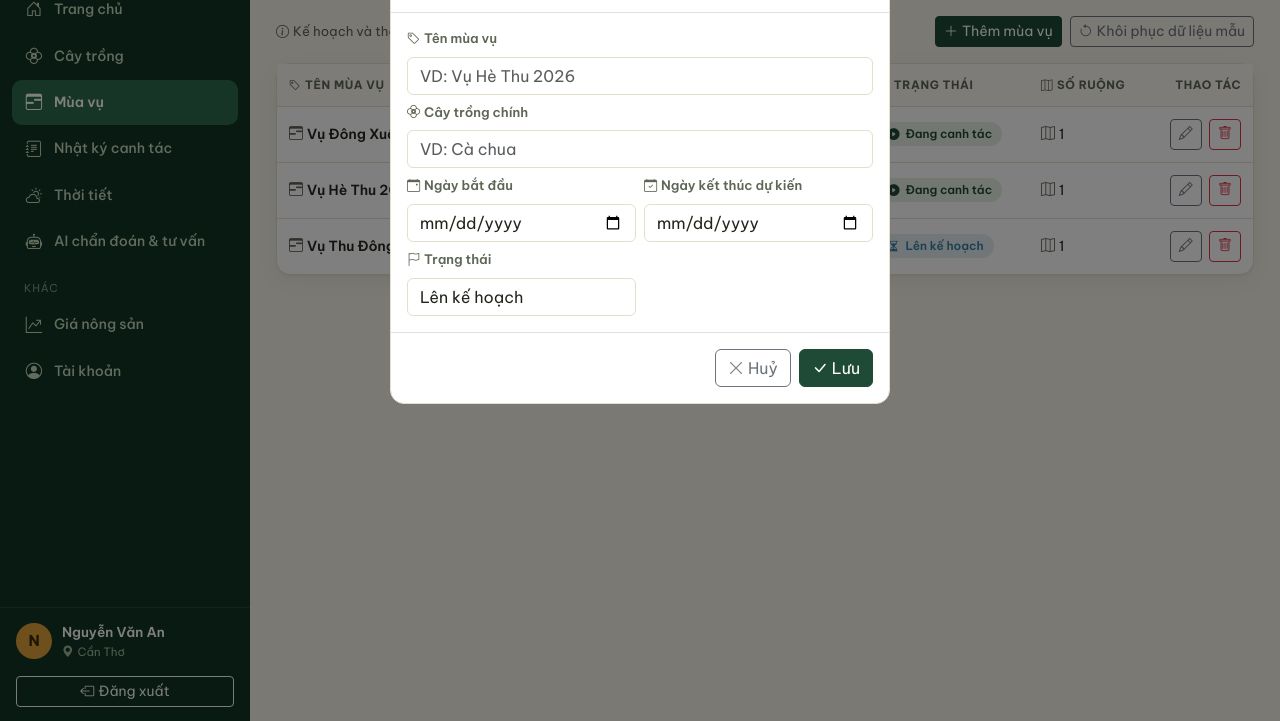
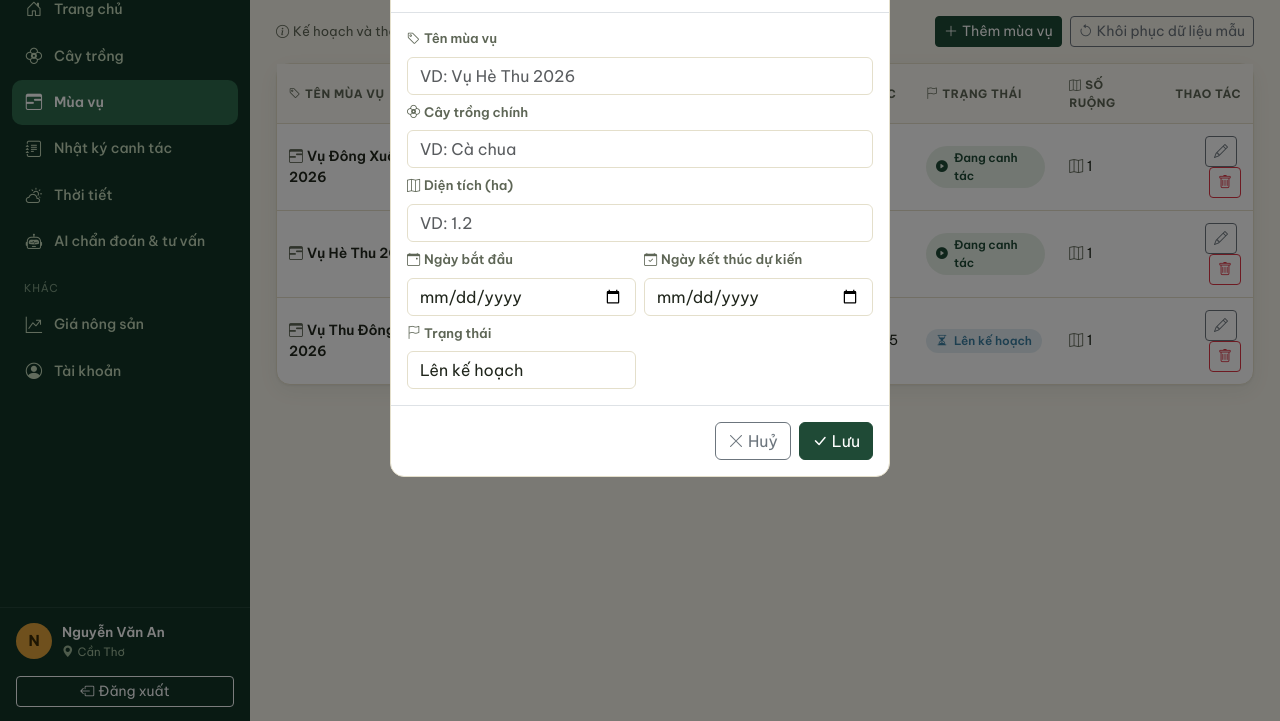
Before and after one commit to pthaong/Nong-Nghiep-Cong-Nghe-So, a plain HTML site: page muavu-index.html in a window 1280 px wide. Both pictures are taken after a click on the button "Thêm mùa vụ". Shown: the part 79-800 px from the top of the page. Drawn offline with nearby package versions, Linux system fonts and the light colour scheme.

Commit message:
fix(fe2): add season area field

```diff
--- a/muavu-app.js
+++ b/muavu-app.js
@@ -12,7 +12,7 @@
  * -> Phần giao diện (render, modal, sự kiện) KHÔNG cần sửa gì thêm.
  *
  * Hợp đồng dữ liệu:
- *   Season { id, name, crop, start:"YYYY-MM-DD", end:"YYYY-MM-DD", status }
+ ** Season { id, name, crop, area, start:"YYYY-MM-DD", end:"YYYY-MM-DD", status }
  *   Field  { id, seasonId }   // chỉ dùng để đếm "Số ruộng" theo mùa vụ
  *
  * Endpoint gợi ý:
@@ -31,9 +31,9 @@ const SeasonService = (function () {
   const FIELDS_KEY = 'agrismart_fields_v1';
 
   const MOCK_SEASONS = [
-    { id: 's1', name: 'Vụ Đông Xuân 2026', crop: 'Lúa OM5451', start: '2026-01-10', end: '2026-04-20', status: 'Đang canh tác' },
-    { id: 's2', name: 'Vụ Hè Thu 2026', crop: 'Cà chua', start: '2026-08-01', end: '2026-10-30', status: 'Đang canh tác' },
-    { id: 's3', name: 'Vụ Thu Đông 2026', crop: 'Lúa OM18', start: '2026-09-01', end: '2026-12-15', status: 'Lên kế hoạch' }
+    { id: 's1', name: 'Vụ Đông Xuân 2026', crop: 'Lúa OM5451', area: 1.2, start: '2026-01-10', end: '2026-04-20', status: 'Đang canh tác' },
+{ id: 's2', name: 'Vụ Hè Thu 2026', crop: 'Cà chua', area: 0.8, start: '2026-08-01', end: '2026-10-30', status: 'Đang canh tác' },
+{ id: 's3', name: 'Vụ Thu Đông 2026', crop: 'Lúa OM18', area: 1.5, start: '2026-09-01', end: '2026-12-15', status: 'Lên kế hoạch' }
   ];
   const MOCK_FIELDS = [
     { id: 'f1', seasonId: 's1' },
@@ -153,13 +153,13 @@ const SeasonService = (function () {
   }
 
   function loadingRow() {
-    return `<tr><td colspan="7"><div class="empty-state"><div class="spinner-border text-success mb-2" role="status"></div><div>Đang tải danh sách mùa vụ...</div></div></td></tr>`;
+    return `<tr><td colspan="8"><div class="empty-state"><div class="spinner-border text-success mb-2" role="status"></div><div>Đang tải danh sách mùa vụ...</div></div></td></tr>`;
   }
   function emptyRow(msg) {
-    return `<tr><td colspan="7"><div class="empty-state"><i class="bi bi-inbox d-block mb-2"></i>${msg}</div></td></tr>`;
+    return `<tr><td colspan="8"><div class="empty-state"><i class="bi bi-inbox d-block mb-2"></i>${msg}</div></td></tr>`;
   }
   function errorRow(msg) {
-    return `<tr><td colspan="7"><div class="empty-state"><i class="bi bi-exclamation-triangle d-block mb-2 text-danger"></i>${msg}</div></td></tr>`;
+    return `<tr><td colspan="8"><div class="empty-state"><i class="bi bi-exclamation-triangle d-block mb-2 text-danger"></i>${msg}</div></td></tr>`;
   }
 
   function renderRow(s) {
@@ -168,6 +168,7 @@ const SeasonService = (function () {
     return `<tr>
       <td class="fw-semibold"><i class="bi bi-calendar3-range me-1 text-muted2"></i>${escapeHtml(s.name)}</td>
       <td><i class="bi bi-flower2 me-1 text-muted2"></i>${escapeHtml(s.crop)}</td>
+      <td>${s.area} ha</td>
       <td>${s.start}</td>
       <td>${s.end}</td>
       <td><span class="chip ${meta.cls}"><i class="bi ${meta.icon}"></i>${escapeHtml(s.status)}</span></td>
@@ -212,6 +213,7 @@ const SeasonService = (function () {
     document.getElementById('seasonId').value = s.id;
     document.getElementById('seasonName').value = s.name;
     document.getElementById('seasonCrop').value = s.crop;
+    document.getElementById('seasonArea').value = s.area;
     document.getElementById('seasonStart').value = s.start;
     document.getElementById('seasonEnd').value = s.end;
     document.getElementById('seasonStatus').value = s.status;
@@ -228,6 +230,7 @@ const SeasonService = (function () {
     const data = {
       name: document.getElementById('seasonName').value.trim(),
       crop: document.getElementById('seasonCrop').value.trim(),
+      area: parseFloat(document.getElementById('seasonArea').value),
       start: document.getElementById('seasonStart').value,
       end: document.getElementById('seasonEnd').value,
       status: document.getElementById('seasonStatus').value
--- a/muavu-index.html
+++ b/muavu-index.html
@@ -72,6 +72,7 @@
                 <tr>
                   <th><i class="bi bi-tag me-1"></i>Tên mùa vụ</th>
                   <th><i class="bi bi-flower2 me-1"></i>Cây trồng</th>
+                  <th><i class="bi bi-rulers me-1"></i>Diện tích (ha)</th>
                   <th><i class="bi bi-calendar-event me-1"></i>Bắt đầu</th>
                   <th><i class="bi bi-calendar-check me-1"></i>Kết thúc</th>
                   <th><i class="bi bi-flag me-1"></i>Trạng thái</th>
@@ -105,6 +106,20 @@
       <label class="form-label"><i class="bi bi-flower2 me-1"></i>Cây trồng chính</label>
       <input class="form-control" id="seasonCrop" required placeholder="VD: Cà chua">
     </div>
+    <div class="mb-2">
+  <label class="form-label">
+    <i class="bi bi-map me-1"></i>Diện tích (ha)
+  </label>
+  <input
+    type="number"
+    class="form-control"
+    id="seasonArea"
+    min="0.01"
+    step="0.01"
+    required
+    placeholder="VD: 1.2"
+  >
+</div>
     <div class="row g-2">
       <div class="col-md-6">
         <label class="form-label"><i class="bi bi-calendar-event me-1"></i>Ngày bắt đầu</label>
```
